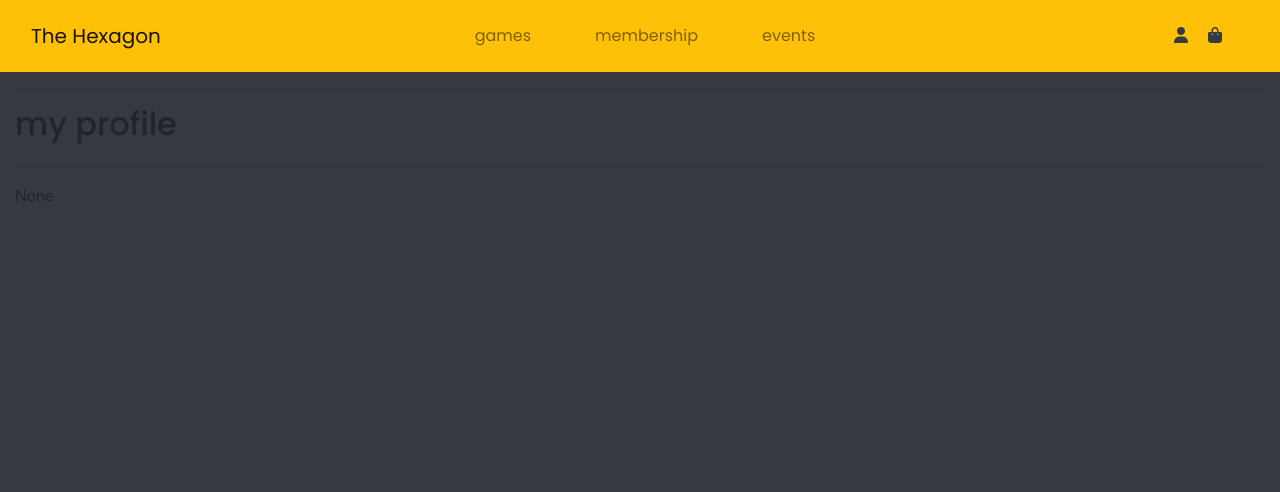
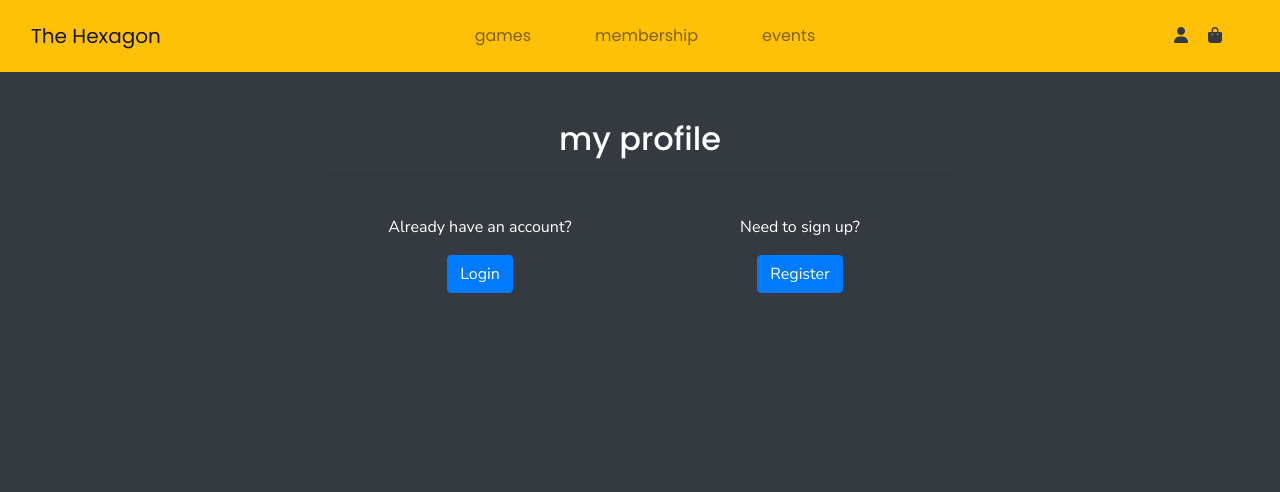
Before and after one commit to BonnieMcb/boardgame, a Django app: page /profile/ in a window 1280 px wide. Shown: the top 492 px of the page. Run offline with Django 3.2, Linux system fonts and the light colour scheme; data that the repository does not hold is empty; some libraries are stand-ins or nearby versions.

Commit message:
Create profile page, including superuser panel access

```diff
--- a/checkout/forms.py
+++ b/checkout/forms.py
@@ -8,7 +8,7 @@ class OrderForm(forms.ModelForm):
         fields = ('full_name', 'email', 'phone_number',
                   'street_address1', 'street_address2',
                   'town_or_city', 'postcode', 'country',
-                  'county',)
+                  'county','username')
 
     def __init__(self, *args, **kwargs):
         """
@@ -25,6 +25,7 @@ class OrderForm(forms.ModelForm):
             'street_address1': 'Street Address 1',
             'street_address2': 'Street Address 2',
             'county': 'County',
+            'username': 'Username'
         }
 
         self.fields['full_name'].widget.attrs['autofocus'] = True
--- a/checkout/models.py
+++ b/checkout/models.py
@@ -29,6 +29,8 @@ class Order(models.Model):
     grand_total = models.DecimalField(max_digits=10, decimal_places=2, null=False, default=0)
     original_bag = models.TextField(null=False, blank=False, default='')
     stripe_pid = models.CharField(max_length=254, null=False, blank=False, default='')
+    # the user with which the user logs in to the site
+    username = models.CharField(max_length=254, null=False, default='')
 
     def _generate_order_number(self):
         # Generate a random, unique order number by summing line item total
--- a/checkout/views.py
+++ b/checkout/views.py
@@ -45,6 +45,7 @@ def checkout(request):
         bag = request.session.get('bag', {})
 
         form_data = {
+            'username': request.user,
             'full_name': request.POST['full_name'],
             'email': request.POST['email'],
             'phone_number': request.POST['phone_number'],
--- a/profiles/templates/profiles/profile.html
+++ b/profiles/templates/profiles/profile.html
@@ -5,26 +5,134 @@
     <link rel="stylesheet" href="{% static 'profiles/css/profile.css' %}">
 {% endblock %}
 
-{% block page_header %}
-    <div class="container header-container">
-        <div class="row">
-            <div class="col"></div>
+{{% block page_header %}
+<div class="container header-container mt-5">
+    <div class="row">
+        <div class="col text-center mb-4 text-white">
+            <h2 class="logo-font">my profile</h2>
+            <hr class="w-50">
         </div>
     </div>
+</div>
 {% endblock %}
 
 {% block content %}
-<div class="overlay">
-    <div class="container mb-2">
-        <div class="row">
-            <div class="col">
-                <hr>
-                <h2 class="mb-4 logo-font">My Profile</h2>
-                <hr>
+
+<div class="container">
+    {% if membership %}
+    <!-- membership details -->
+    <div class="row d-flex justify-content-center mb-5">
+        <div class="col col-lg-6">
+            <div class="row text-white">
+                <div class="col text-center">
+                    <p>Hi, {{ user }}!</p>
+                    {% if membership.is_premium %}
+                        <p>You are currently a Premium Member.</p>
+                    {% else %}
+                        <p>You are currently a member.</p>
+                    {% endif %}
+                    <p>Your membership expires on {{ membership.expiry }}.</p>
+                    <form method="post" action="{% url 'account_logout' %}">
+                        {% csrf_token %}
+                        {% if redirect_field_value %}
+                            <input type="hidden" name="{{ redirect_field_name }}" value="{{ redirect_field_value }}"/>
+                        {% endif %}
+                    <button class="btn btn-primary" type="submit">Logout</button>
+                    </form>
+                </div>
             </div>
         </div>
-        {{ profile }}
     </div>
+    <div class="row d-flex justify-content-center mb-5">
+        <div class="col col-lg-6">
+            <div class="row">
+                <div class="col text-center mb-4 text-white">
+                    <h3 class="logo-font">order history</h3>
+                    <hr class="w-50">
+                </div>
+            </div>
+            <div class="row text-white justify-content-center">
+                {% if orders %}
+                    <div class="row w-75">
+                        <div class="col font-weight-bold text-left">Order Date</div>
+                        <div class="col font-weight-bold text-right">Total Cost</div>
+                    </div>
+                    {% for order in orders %}
+                    <div class="row w-75">
+                        <div class="col text-left">{{ order.date }}</div>
+                        <div class="col text-right">€{{ order.grand_total }}</div>
+                    </div>
+                    {% endfor %}
+                {% else %}
+                You have no previous orders.
+                {% endif %}
+            </div>
+        </div>
+    </div>
+    <div class="row d-flex justify-content-center">
+        <div class="col col-lg-6">
+            <div class="row">
+                <div class="col text-center mb-4 text-white">
+                    <h3 class="logo-font">event signups</h3>
+                    <hr class="w-50">
+                </div>
+            </div>
+            <div class="row text-white justify-content-center">
+                {% if events %}
+                    <div class="row w-75">
+                        <div class="col font-weight-bold text-left">Event Name</div>
+                        <div class="col font-weight-bold text-center">Event Date</div>
+                        <div class="col font-weight-bold text-right">Event Signups</div>
+                    </div>
+                    {% for event in events %}
+                    <div class="row w-75">
+                        <div class="col text-left">{{ event.name }}</div>
+                        <div class="col text-center">{{ event.datetime }}</div>
+                        <div class="col text-right">{{ event.sign_count }}</div>
+                    </div>
+                    {% endfor %}
+                {% else %}
+                You aren't signed to any events.
+                {% endif %}
+            </div>
+        </div>
+    </div>
+        {% if user and user.is_superuser %}
+        <div class="row d-flex justify-content-center mt-5">
+            <div class="col col-lg-6">
+                <div class="row">
+                    <div class="col text-center mb-4 text-danger">
+                        <h3 class="logo-font">Admin</h3>
+                        <hr class="w-50">
+                    </div>
+                </div>
+                <div class="row text-white justify-content-center">
+                    <a href="/admin" class="btn btn-danger">Admin Panel</a>
+                </div>
+            </div>
+        </div>
+        {% endif %}
+    {% else %}
+    <!-- login / register -->
+    <div class="row d-flex justify-content-center">
+        <div class="col col-lg-6">
+            <div class="row">
+                <div class="col text-center">
+                    <div class="text-white mb-3">
+                        Already have an account?
+                    </div>
+                    <a href="{% url 'account_login' %}" class="btn btn-primary">Login</a>
+                </div>
+                <div class="col text-center">
+                    <div class="text-white mb-3">
+                        Need to sign up?
+                    </div>
+                    <a href="{% url 'account_signup' %}" class="btn btn-primary">Register</a>
+                </div>
+            </div>
+        </div>
+    </div>
+    {% endif %}
 </div>
 
 {% endblock %}
--- a/profiles/views.py
+++ b/profiles/views.py
@@ -1,6 +1,10 @@
 from django.shortcuts import render, get_object_or_404
 
 from .models import UserProfile
+from checkout.models import Order
+from events.models import Events
+
+from membership.contexts import get_membership
 
 # Create your views here.
 
@@ -14,9 +18,36 @@ def profile(request):
     except (UserProfile.DoesNotExist, TypeError) as e:
         print("User not found:", e)
 
+    membership = get_membership(request)
+    user = request.user
+
+
+    # get previous orders by this user, if there are any
+    orders = None
+    try:
+        orders = Order.objects.filter(username=request.user)
+    except (Order.DoesNotExist, TypeError) as e:
+        print("Can't get orders for user:", e)
+
+
+    # get event signs for this user
+    events = None
+    try:
+        events = Events.objects.filter(signed_up_users=profile)
+        # count signees for each event
+        for event in events:
+            event.sign_count = event.signed_up_users.count()
+    except (Events.DoesNotExist, TypeError) as e:
+        print("Cannot find events for user:", e)
+
+
     template = 'profiles/profile.html'
     context = {
+        'user': request.user,
         'profile': profile,
+        'membership': membership,
+        'orders': orders,
+        'events': events
     }
 
     return render(request, template, context)
```
Also changed, not shown: membership/templates/membership/membership.html (+3 -4 lines), membership/views.py (+6 -9 lines).
